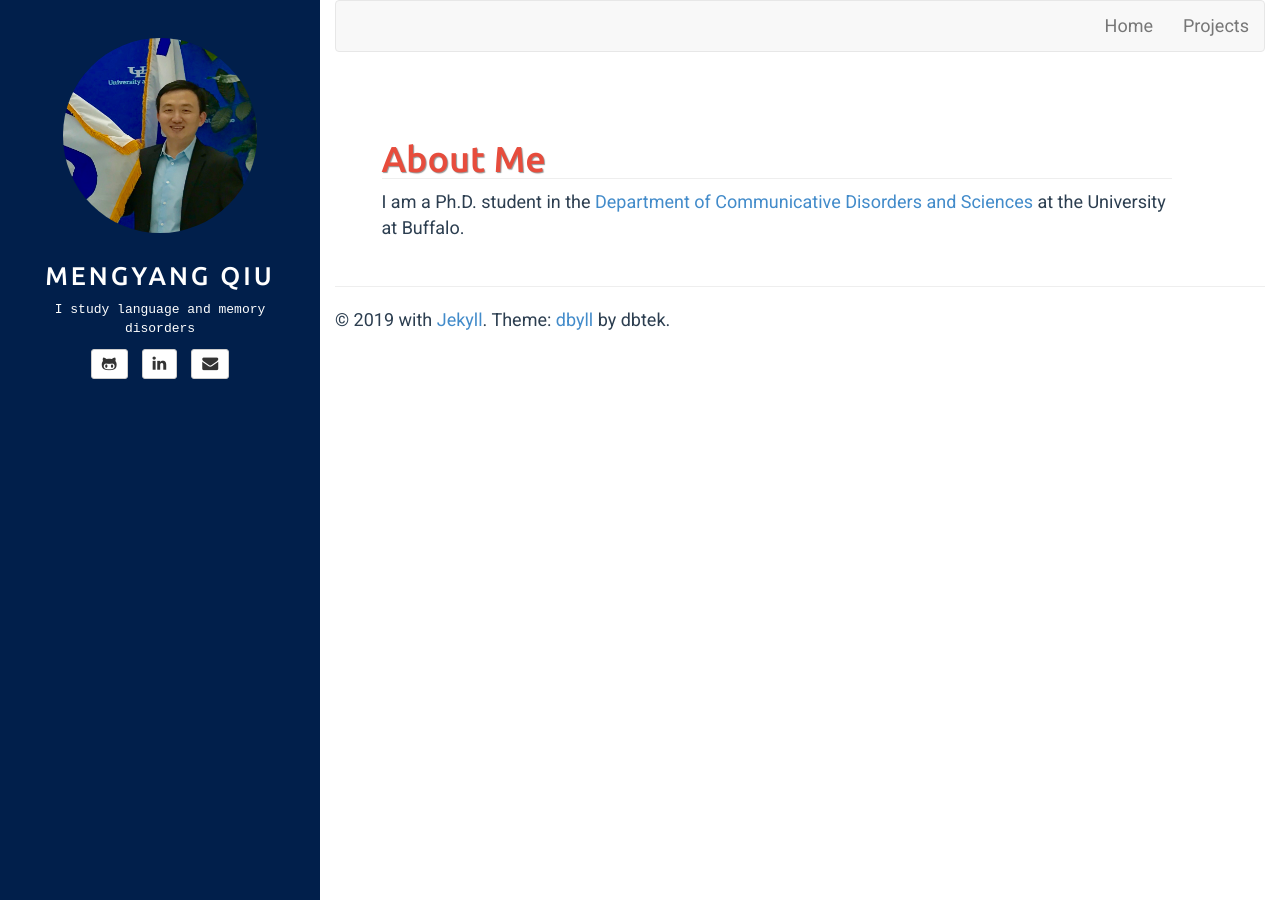
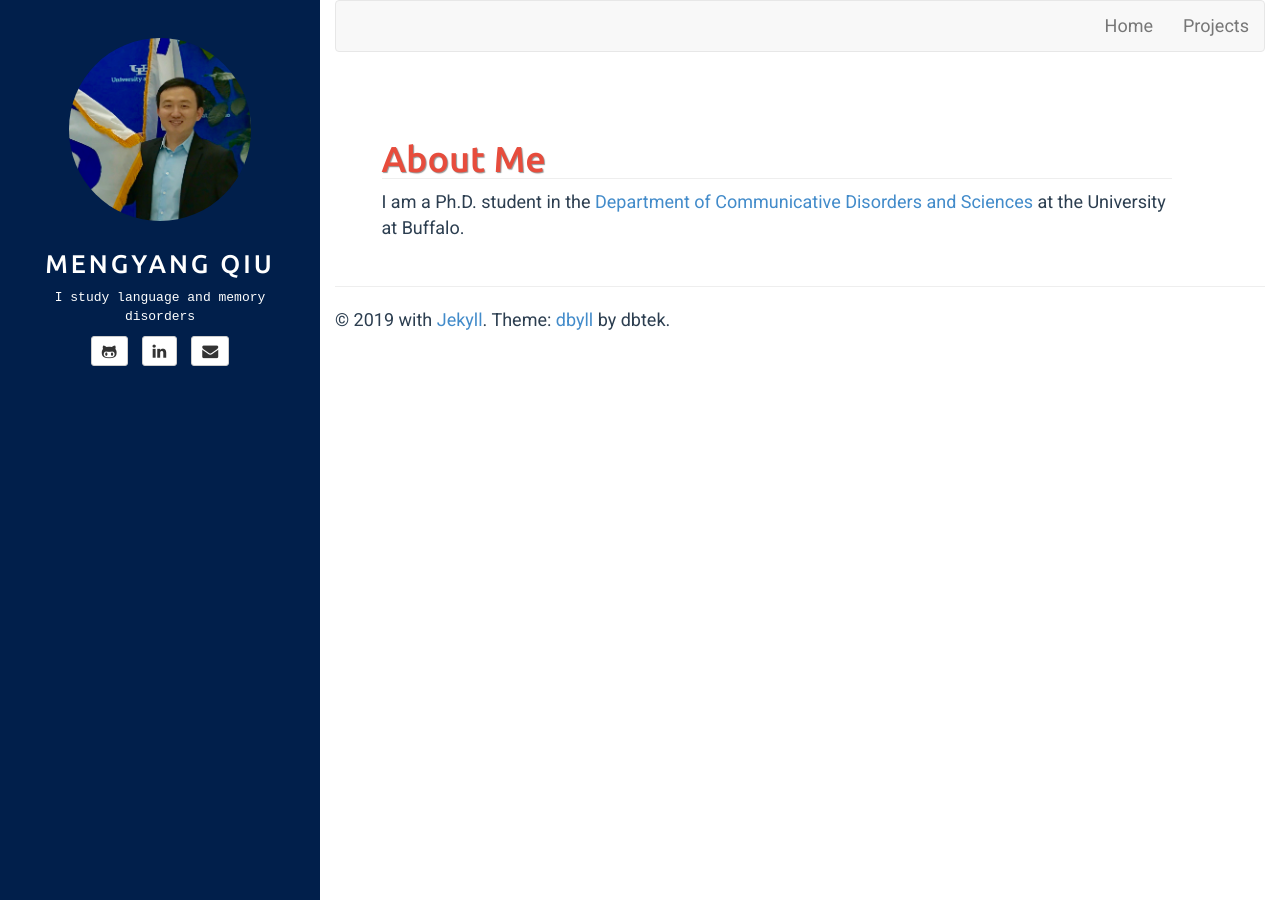
Before and after one commit to mengyangq/mengyangq.github.io, a Jekyll site: the page built from index.html, in a window 1280 px wide. Built offline with Jekyll 4.4.1, drawn with Linux system fonts in a browser that asks for light colours.

Commit message:
Update sidebar.html

```diff
--- a/_includes/sidebar.html
+++ b/_includes/sidebar.html
@@ -2,7 +2,7 @@
 <div class="sidebar-header" role="banner">
 	<a href="{{ site.BASE_PATH }}/">
 		<!--<img src="pub/mengyang.jpeg" class="img-circle" width="250" height="250" />-->
-		<img src="pub/mengyang.jpeg" class="img-circle" style='height: 80%; width: 80%; object-fit: contain' />
+		<img src="pub/mengyang.jpeg" class="img-circle" style='height: 75%; width: 75%; object-fit: contain' />
 	</a>
 
 </div>
```
